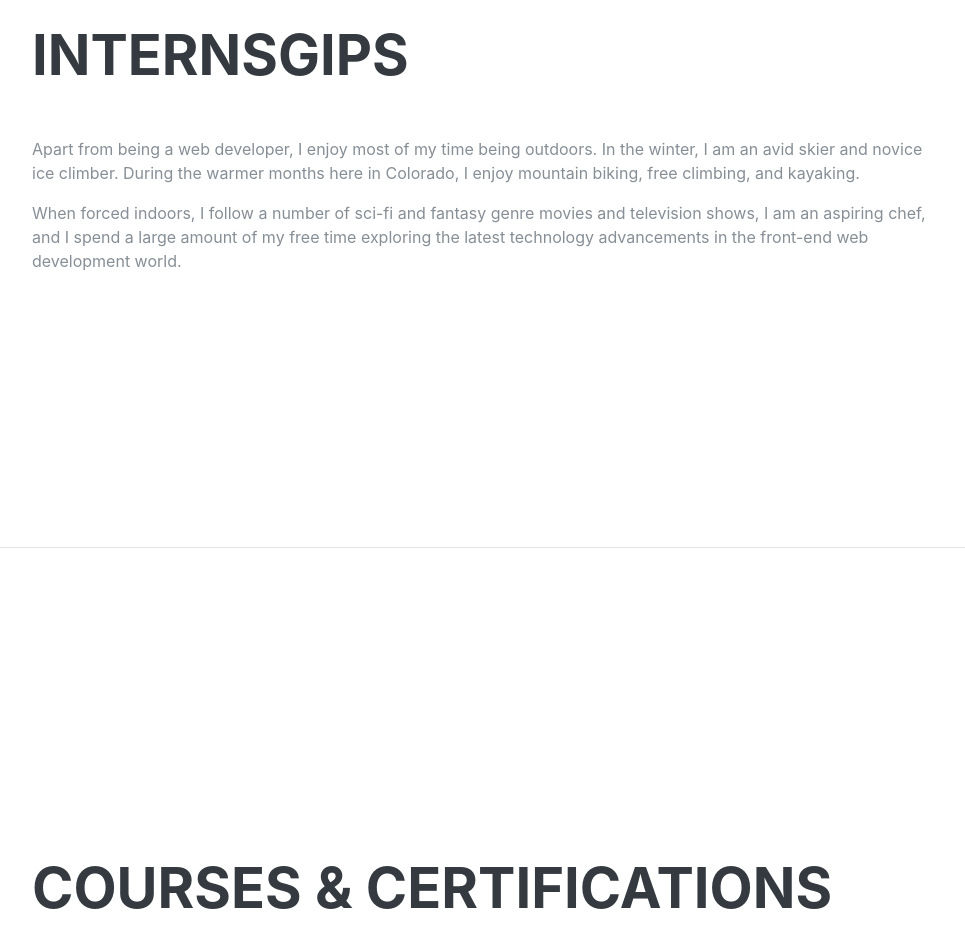
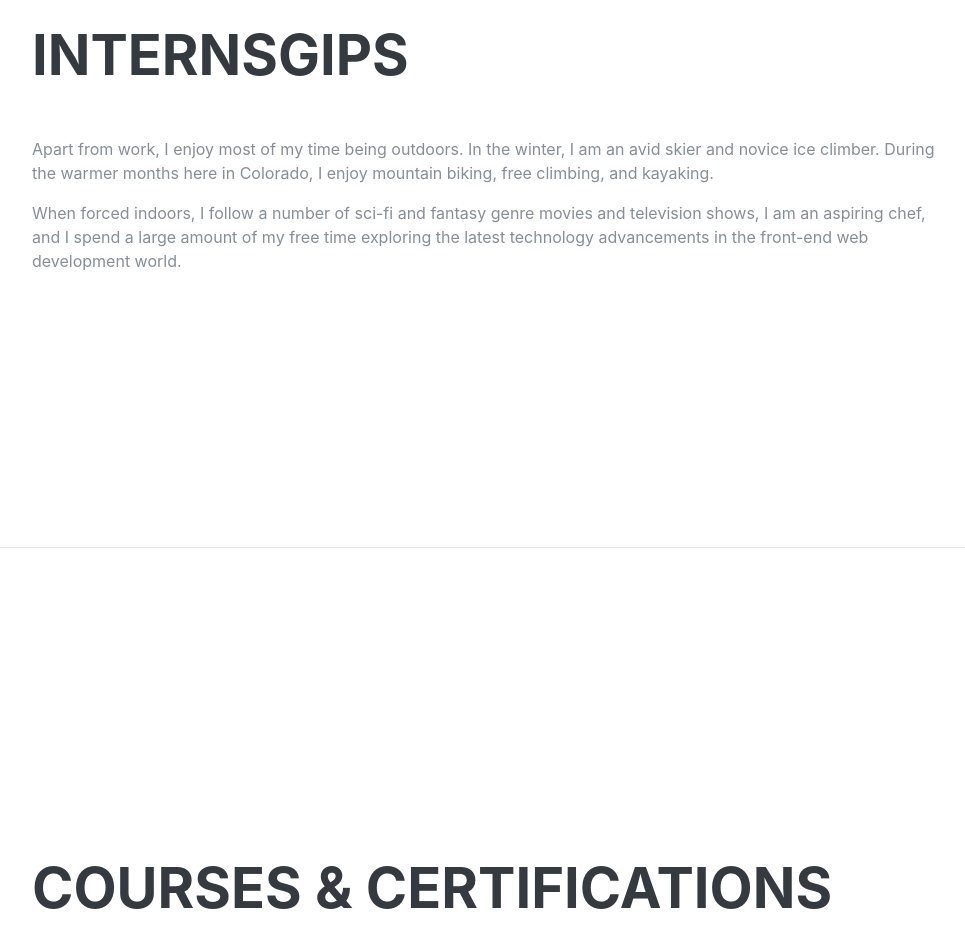
Before and after one commit to JulianskyCode/magnificent-oak, a Gatsby site: page / in a window 1280 px wide. Shown: the part 4700-5637 px from the top of the page, without its empty margins (288-1253 px from the left). Built offline with nearby package versions, Linux system fonts and the light colour scheme; Gatsby itself is replaced by a stand-in of ours; a web font is replaced by a local one.

Commit message:
index.js: changed

```diff
--- a/src/pages/index.js
+++ b/src/pages/index.js
@@ -285,7 +285,7 @@ Involved in the recruitment process, and the management of existing employees.
         <div className="w-100">
           <h2 className="mb-5">Internsgips</h2>
           <p>
-            Apart from being a web developer, I enjoy most of my time being
+            Apart from work, I enjoy most of my time being
             outdoors. In the winter, I am an avid skier and novice ice climber.
             During the warmer months here in Colorado, I enjoy mountain biking,
             free climbing, and kayaking.
```
